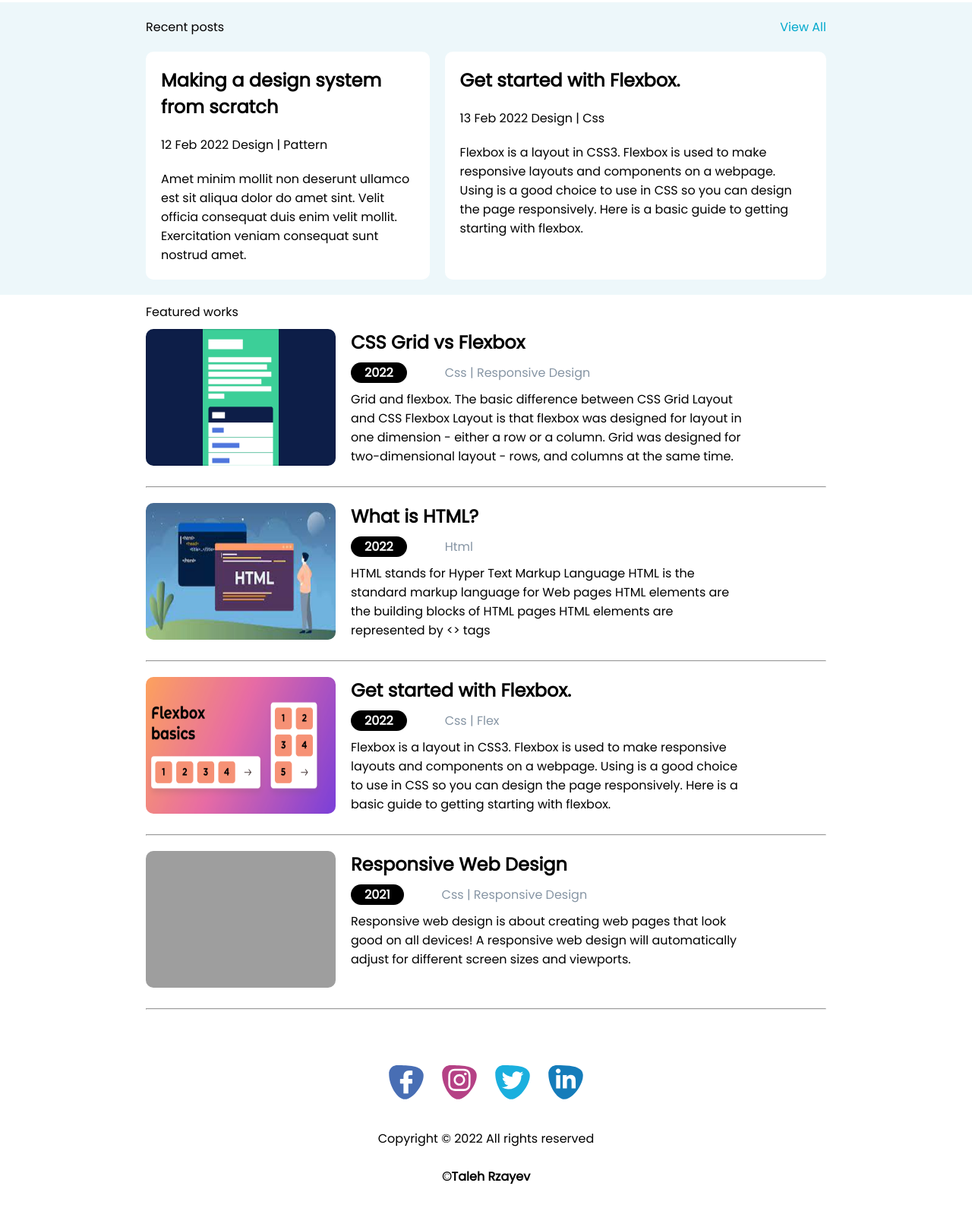
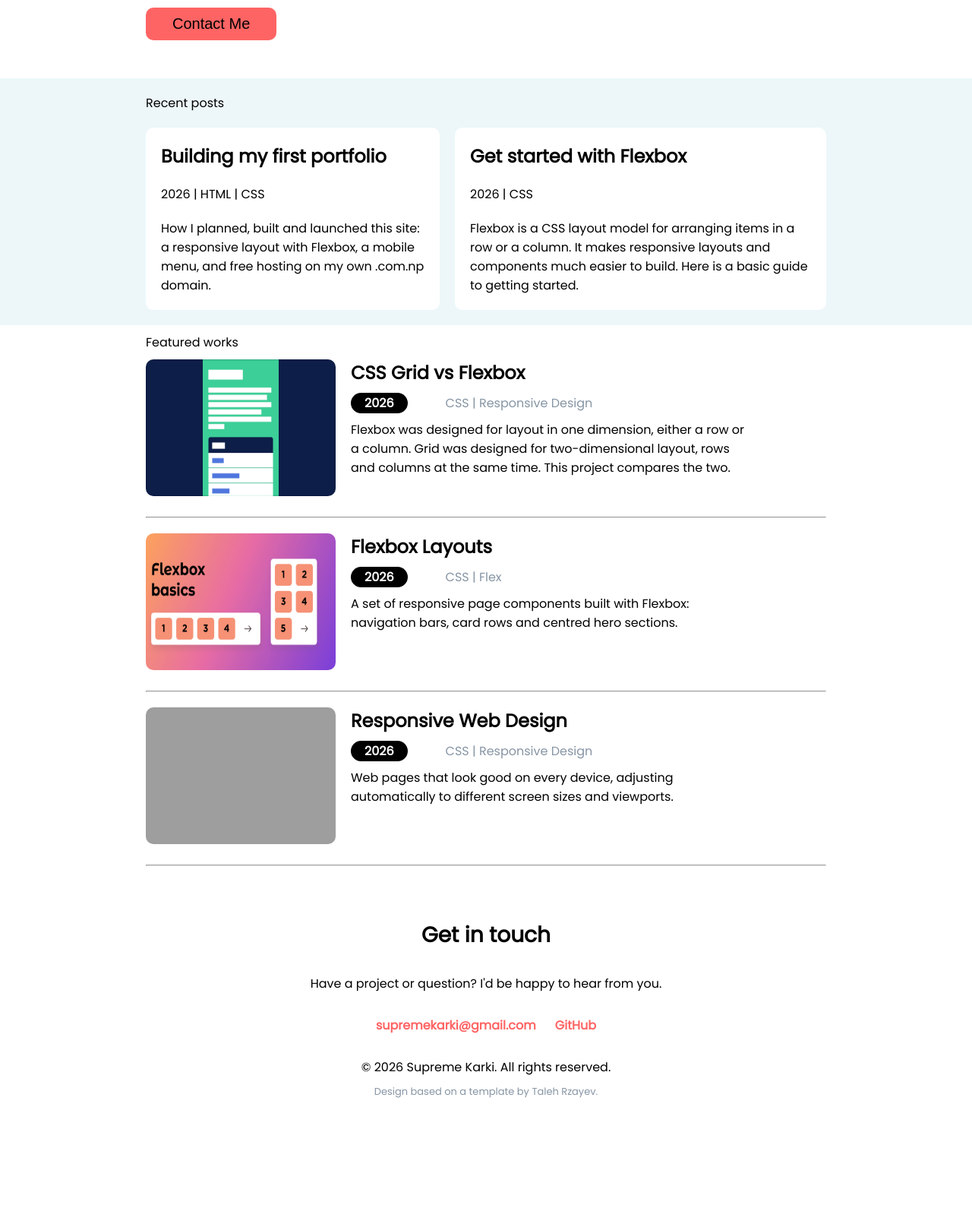
Before and after one commit to Supremekarki57/portfolio, a plain HTML site: page index.html in a window 1280 px wide. Shown: the part 293-1904 px from the top of the page at 76% size. After the commit the page ends 1790 px from the top, so only its background shows below. Drawn offline with nearby package versions, Linux system fonts and the light colour scheme; grey boxes are pictures that could not be loaded.

Commit message:
Fill in portfolio content, fix broken markup and add local server
Co-Authored-By: Claude Opus 5.5 <noreply@anthropic.com>

```diff
--- a/index.html
+++ b/index.html
@@ -2,194 +2,160 @@
 <html lang="en">
   <head>
     <meta charset="UTF-8" />
-    <meta http-equiv="X-UA-Compatible" content="IE=edge" />
     <meta name="viewport" content="width=device-width, initial-scale=1.0" />
-    <script
-      type="module"
-      src="https://unpkg.com/ionicons@5.5.2/dist/ionicons/ionicons.esm.js"
-    ></script>
-
-
-    <title>Responsive Portfolio website | Supreme Karki</title>
+    <meta name="description" content="Portfolio of Supreme Karki: web projects, notes and contact details." />
+    <title>Supreme Karki | Portfolio</title>
     <link rel="stylesheet" href="style.css" />
+    <script type="module" src="https://unpkg.com/ionicons@5.5.2/dist/ionicons/ionicons.esm.js"></script>
   </head>
 
   <body>
     <nav>
       <ul class="nav-links">
-        <li><a href="#">Works</a></li>
-        <li><a href="#">Blog</a></li>
-        <li><a href="#">Contact</a></li>
+        <li><a href="#about">About</a></li>
+        <li><a href="#blog">Blog</a></li>
+        <li><a href="#works">Works</a></li>
+        <li><a href="#contact">Contact</a></li>
       </ul>
       <div class="toggle">
-        <a href="#">
+        <a href="#" aria-label="Open menu">
           <ion-icon name="menu-outline"></ion-icon>
         </a>
       </div>
     </nav>
-    <header>
+
+    <header id="about">
       <div class="container">
         <div class="section1">
           <div class="head-img">
-            <img
-              src="/img/1.jpg"
-              alt=""
-            />
+            <img src="img/1.jpg" alt="Supreme Karki" />
           </div>
           <div class="img-article">
-            <h1>Hi, I am Supreme karki</h1>
+            <h1>Hi, I am Supreme Karki</h1>
             <p class="about">
-
+              I'm a web developer from Nepal. I build clean, responsive
+              websites with HTML, CSS and JavaScript, and I enjoy turning
+              designs into pages that work well on every screen. This site
+              collects my projects and the things I'm learning.
             </p>
-            <a href="#" class="down"><button>Download Resume</button></a>
+            <a href="#contact" class="down"><button>Contact Me</button></a>
           </div>
         </div>
       </div>
     </header>
 
-    <section class="section2">
+    <section class="section2" id="blog">
       <div class="container">
         <div class="section-p">
           <p class="r-p">Recent posts</p>
-          <p class="v-p"><a href="">View All</a></p>
         </div>
         <div class="recent-posts">
           <div class="post-item">
-            <h1>Making a design system from scratch</h1>
-            <p>12 Feb 2022 Design | Pattern</p>
+            <h1>Building my first portfolio</h1>
+            <p>2026 | HTML | CSS</p>
             <p class="post-article">
-              Amet minim mollit non deserunt ullamco est sit aliqua dolor do
-              amet sint. Velit officia consequat duis enim velit mollit.
-              Exercitation veniam consequat sunt nostrud amet.
+              How I planned, built and launched this site: a responsive layout
+              with Flexbox, a mobile menu, and free hosting on my own
+              .com.np domain.
             </p>
           </div>
           <div class="post-item">
-            <h1>Get started with Flexbox.</h1>
-            <p>13 Feb 2022 Design | Css</p>
+            <h1>Get started with Flexbox</h1>
+            <p>2026 | CSS</p>
             <p class="post-article">
-              Flexbox is a layout in CSS3. Flexbox is used to make responsive
-                layouts and components on a webpage. Using is a good choice to
-                use in CSS so you can design the page responsively. Here is a
-                basic guide to getting starting with flexbox.
+              Flexbox is a CSS layout model for arranging items in a row or a
+              column. It makes responsive layouts and components much easier
+              to build. Here is a basic guide to getting started.
             </p>
           </div>
         </div>
       </div>
     </section>
-    <section class="section3">
+
+    <section class="section3" id="works">
       <div class="container">
         <div class="c-p">
           <p>Featured works</p>
         </div>
+
         <div class="f-w-item">
-          <div class="f-w-img">
-            <img src="/img/4.gif" alt="" />
-          </div>
+          <div class="f-w-img"><img src="img/4.gif" alt="CSS Grid and Flexbox demo" /></div>
           <div class="f-w-text">
-            <h1><a href="#">
-              CSS Grid vs Flexbox</h1></a>
+            <h1><a href="#works">CSS Grid vs Flexbox</a></h1>
             <div class="f-w-text-p">
-              <p><span>2022</span></p>
-              <p>Css | Responsive Design</p>
+              <p><span>2026</span></p>
+              <p>CSS | Responsive Design</p>
             </div>
             <p class="f-w-article">
-              Grid and flexbox. The basic difference between CSS Grid Layout and
-              CSS Flexbox Layout is that flexbox was designed for layout in one
-              dimension - either a row or a column. Grid was designed for
-              two-dimensional layout - rows, and columns at the same time.
+              Flexbox was designed for layout in one dimension, either a row
+              or a column. Grid was designed for two-dimensional layout, rows
+              and columns at the same time. This project compares the two.
             </p>
           </div>
         </div>
         <hr />
+
         <div class="f-w-item">
-          <div class="f-w-img">
-            <img src="/img/1.jpg" alt="" />
-          </div>
+          <div class="f-w-img"><img src="img/2.png" alt="Flexbox layout example" /></div>
           <div class="f-w-text">
-            <h1><a href="#">
-              What is HTML?</h1></a>
+            <h1><a href="#works">Flexbox Layouts</a></h1>
             <div class="f-w-text-p">
-              <p><span>2022</span></p>
-              <p>Html</p>
+              <p><span>2026</span></p>
+              <p>CSS | Flex</p>
             </div>
             <p class="f-w-article">
-              HTML stands for Hyper Text Markup Language HTML is the standard
-              markup language for Web pages HTML elements are the building
-              blocks of HTML pages HTML elements are represented by <> tags
-            </p>
-          </div>
-        </div>
-        <div class="f-w">
-          <hr />
-          <div class="f-w-item">
-            <div class="f-w-img">
-              <img src="/img/2.png" alt="" />
-            </div>
-            <div class="f-w-text">
-              <h1> <a href="#">
-                Get started with Flexbox.</h1></a>
-              <div class="f-w-text-p">
-                <p><span>2022</span></p>
-                <p>Css | Flex</p>
-              </div>
-              <p class="f-w-article">
-                Flexbox is a layout in CSS3. Flexbox is used to make responsive
-                layouts and components on a webpage. Using is a good choice to
-                use in CSS so you can design the page responsively. Here is a
-                basic guide to getting starting with flexbox.
+              A set of responsive page components built with Flexbox:
+              navigation bars, card rows and centred hero sections.
             </p>
           </div>
         </div>
         <hr />
+
         <div class="f-w-item">
-            <div class="f-w-img">
-              <img src="/img/3-gif.gif" alt="" />
-            </div>
+          <div class="f-w-img"><img src="img/3-gif.gif" alt="Responsive design demo" /></div>
           <div class="f-w-text">
-              <h1><a href="#">
-                Responsive Web Design</h1>
-              </a>
+            <h1><a href="#works">Responsive Web Design</a></h1>
             <div class="f-w-text-p">
-                <p><span>2021</span></p>
-                <p>Css | Responsive Design</p>
+              <p><span>2026</span></p>
+              <p>CSS | Responsive Design</p>
             </div>
             <p class="f-w-article">
-                Responsive web design is about creating web pages that look good on all devices!
-                A responsive web design will automatically adjust for different screen sizes and viewports.
+              Web pages that look good on every device, adjusting
+              automatically to different screen sizes and viewports.
             </p>
           </div>
         </div>
         <hr />
       </div>
+    </section>
+
+    <footer id="contact">
+      <div class="container contact">
+        <h2>Get in touch</h2>
+        <p>Have a project or question? I'd be happy to hear from you.</p>
+        <p class="contact-links">
+          <a href="mailto:supremekarki@gmail.com">supremekarki@gmail.com</a>
+          <a href="https://github.com/Supremekarki57" target="_blank" rel="noopener">GitHub</a>
+        </p>
       </div>
-    </section>
-    <footer>
-      <div class="social-buttons">
-        <a href="#"><img src="/img/fb.svg" alt="" />
-        </a>
-        <a href="#"><img src="/img/insta.svg" alt="" />
-        </a>
-        <a href="#"><img src="/img/twitter.svg" alt="" />
-        </a>
-        <a href="#"><img src="/img/linkedin.svg" alt="" />
-        </a>
-      </div>
-      <p>Copyright © 2022 All rights reserved <br><br> <b> ©Taleh Rzayev </b></p>
+      <p>&copy; <span id="year">2026</span> Supreme Karki. All rights reserved.</p>
+      <p class="credit">Design based on a template by Taleh Rzayev.</p>
     </footer>
-    <script src="https://cdnjs.cloudflare.com/ajax/libs/jquery/3.6.0/jquery.min.js"></script>
+
     <script>
-      $(function () {
-        $(".toggle").on("click", function () {
-          if ($(".nav-links").hasClass("active")) {
-            $(".nav-links").removeClass("active");
-            $(this).find("a").html('<ion-icon name="menu-outline"></ion-icon>');
-          } else {
-            $(".nav-links").addClass("active");
-            $(this)
-              .find("a")
-              .html('<ion-icon name="close-outline"></ion-icon>');
+      document.getElementById("year").textContent = new Date().getFullYear();
+      const toggle = document.querySelector(".toggle a");
+      const links = document.querySelector(".nav-links");
+      toggle.addEventListener("click", (e) => {
+        e.preventDefault();
+        const open = links.classList.toggle("active");
+        toggle.innerHTML = `<ion-icon name="${open ? "close-outline" : "menu-outline"}"></ion-icon>`;
+      });
+      links.addEventListener("click", (e) => {
+        if (e.target.tagName === "A") {
+          links.classList.remove("active");
+          toggle.innerHTML = '<ion-icon name="menu-outline"></ion-icon>';
         }
-        });
       });
     </script>
   </body>
--- a/style.css
+++ b/style.css
@@ -207,6 +207,34 @@ footer p {
   text-align: center;
 }
 
+html {
+  scroll-behavior: smooth;
+}
+.contact {
+  text-align: center;
+}
+.contact h2 {
+  font-size: 28px;
+}
+.contact-links {
+  display: flex;
+  justify-content: center;
+  flex-wrap: wrap;
+  gap: 25px;
+}
+.contact-links a {
+  color: #ff6464;
+  font-weight: 600;
+}
+.contact-links a:hover {
+  text-decoration: underline;
+}
+footer .credit {
+  margin-top: 10px;
+  font-size: 13px;
+  color: #8695a4;
+}
+
 .social-buttons img:hover {
   animation: shake 0.5s;
   animation-iteration-count: infinite;
```
Also changed, not shown: serve.js (added, +15 -0 lines). Lines whose indentation alone changed are shown as unchanged.
